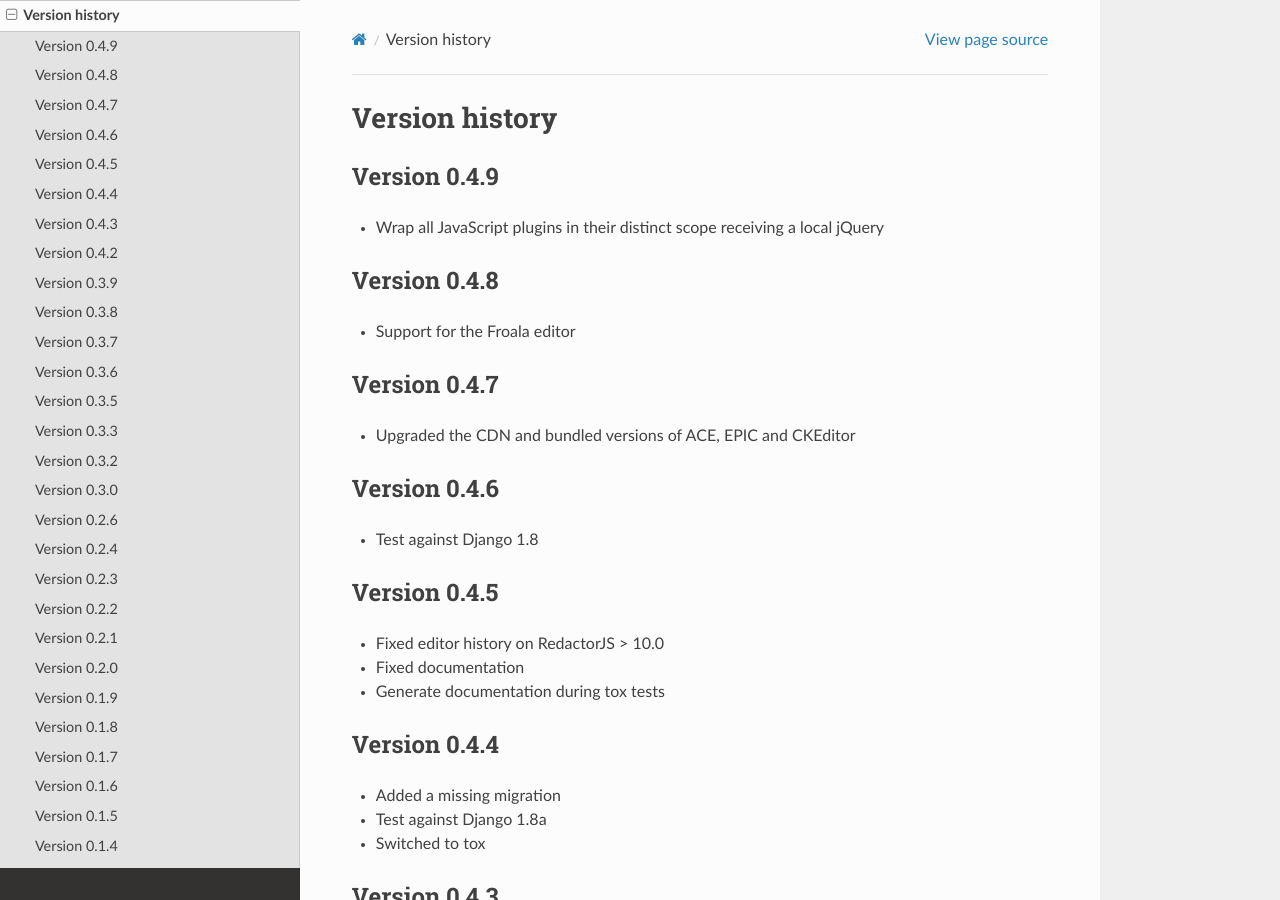
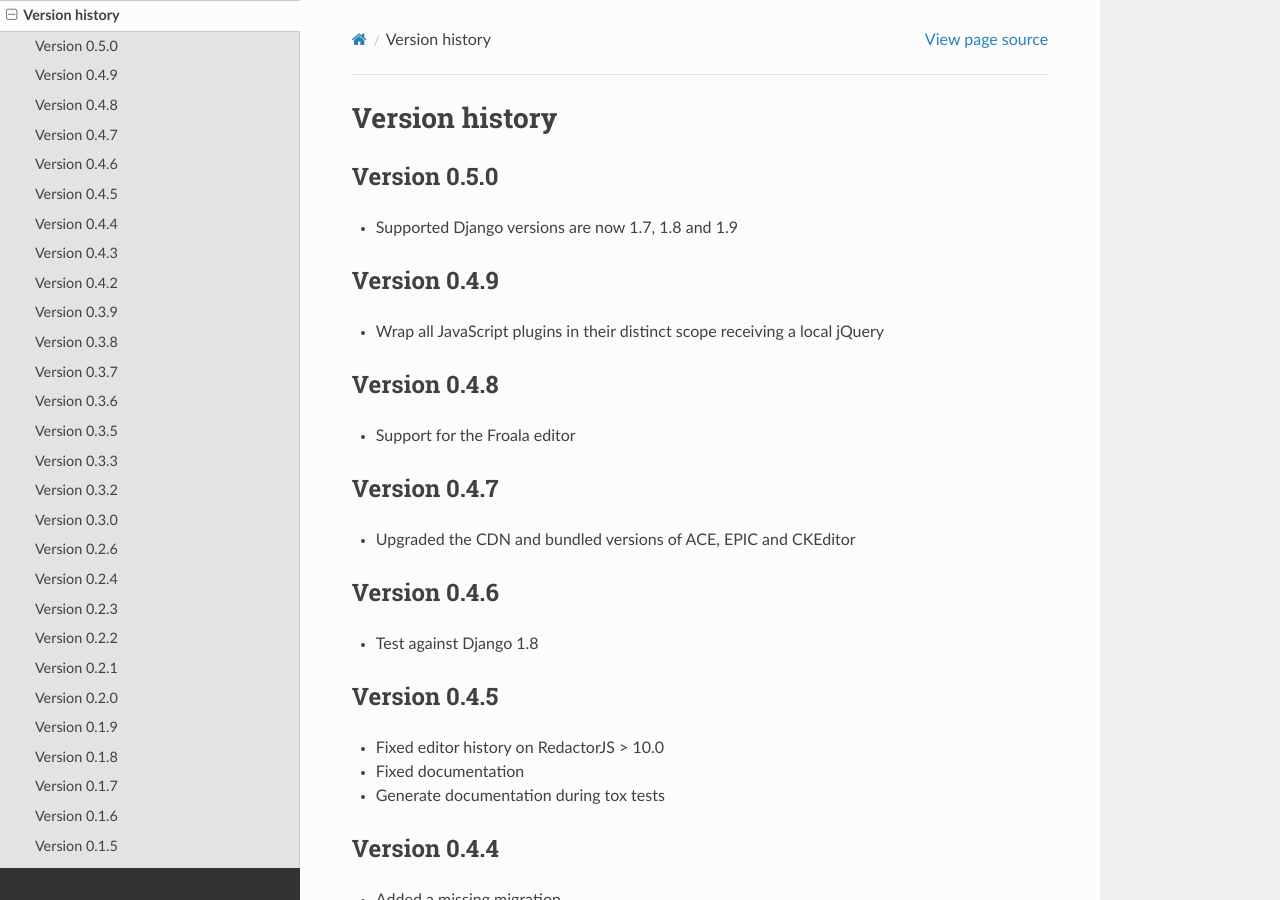
Before and after one commit to mbi/django-front, a Sphinx documentation site: the page built from docs/changes.rst, in a window 1280 px wide and 900 px high. Built offline with Sphinx 7.4.7 and the Read the Docs theme 2.0.0, drawn with Linux system fonts in a browser that asks for light colours.

Commit message:
getting ready for upcoming 0.5.0 release

```diff
--- a/docs/changes.rst
+++ b/docs/changes.rst
@@ -1,5 +1,9 @@
 Version history
 ###############
+
+Version 0.5.0
+=============
+* Supported Django versions are now 1.7, 1.8 and 1.9
 
 Version 0.4.9
 =============
--- a/docs/conf.py
+++ b/docs/conf.py
@@ -54,7 +54,7 @@ copyright = '2013-2015, Marco Bonetti'
 # built documents.
 #
 # The short X.Y version.
-version = '0.4.9'
+version = '0.5.0'
 # The full version, including alpha/beta/rc tags.
 release = version
 
--- a/docs/installation.rst
+++ b/docs/installation.rst
@@ -6,7 +6,7 @@ Requirements
 
 Python requirements are automatically installed when you install via pip.
 
-* Django 1.4+ (Django-front supports 1.4 through 1.8)
+* Django-front supports Django 1.7 through 1.9
 * django-classy-tags
 * Python 2.6+ or Python 3.3+
 * jQuery is required in your template
--- a/setup.py
+++ b/setup.py
@@ -1,7 +1,7 @@
 from setuptools import setup, find_packages
 setup(
     name='django-front',
-    version='0.4.9',
+    version='0.5.0',
     description='A Django application to allow of front-end editing',
     author='Marco Bonetti',
     author_email='mbonetti@gmail.com',
@@ -16,15 +16,15 @@ setup(
         'Operating System :: OS Independent',
         'Programming Language :: Python',
         'Framework :: Django',
-        'Programming Language :: Python :: 2.6',
         'Programming Language :: Python :: 2.7',
         'Programming Language :: Python :: 3.4',
+        'Programming Language :: Python :: 3.5',
     ],
     include_package_data=True,
     zip_safe=False,
     install_requires=[
         'django-classy-tags >= 0.4',
-        'Django >= 1.4',
+        'Django >= 1.7',
         'six'
     ]
 )
```
Also changed, not shown: 1 other file.
